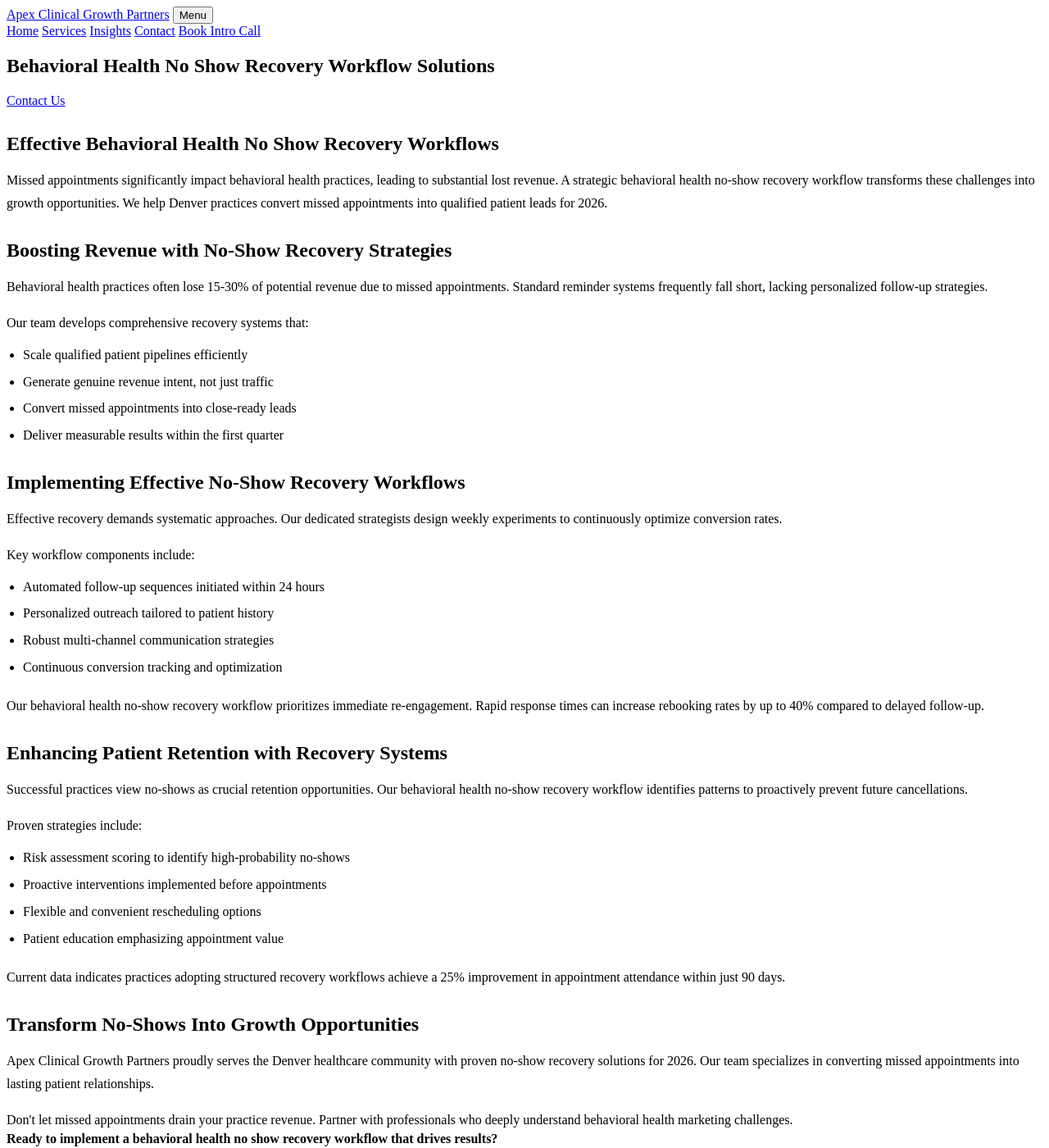
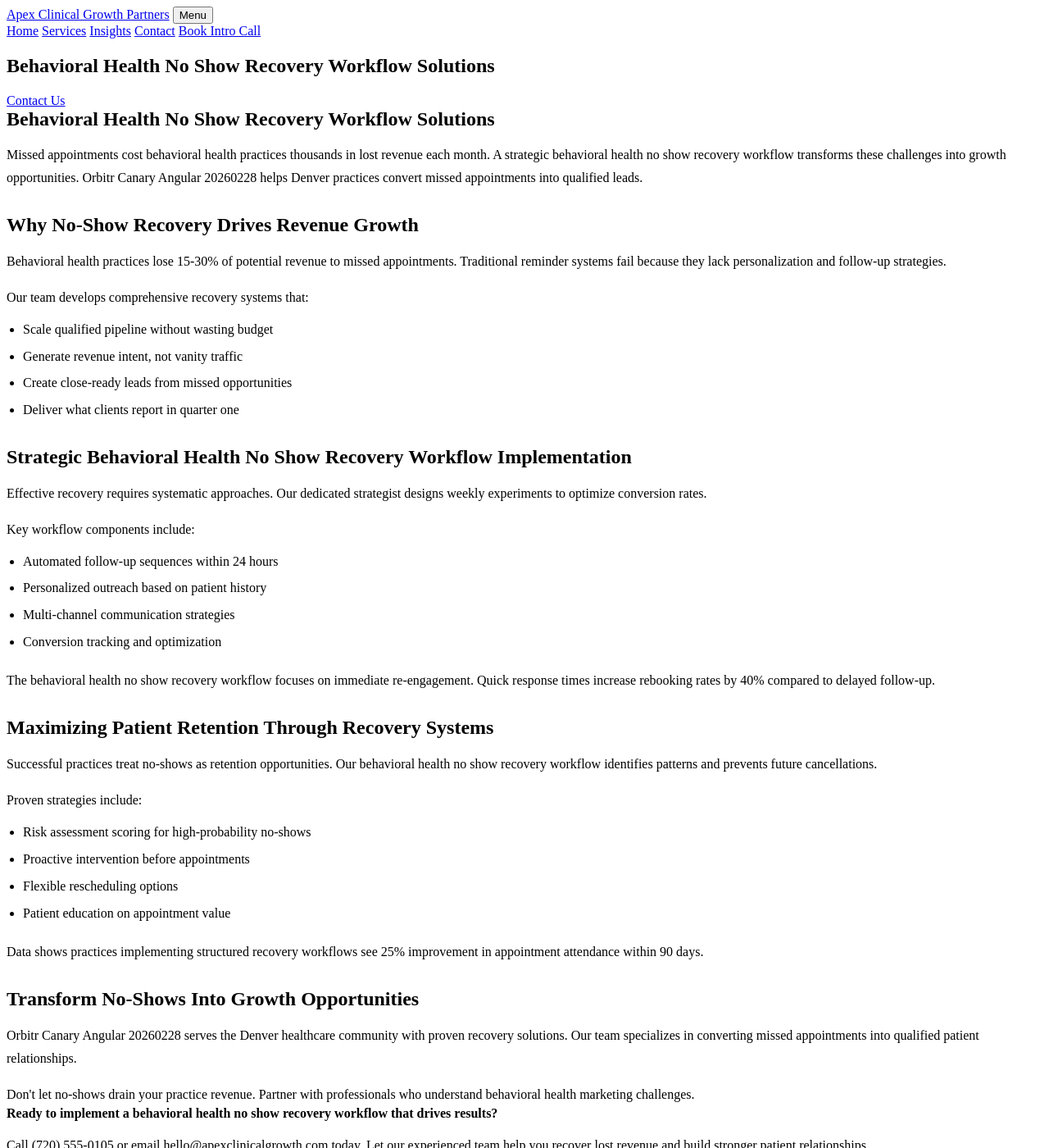
Before and after one commit to prjctlphbt/orbitr-canary-angular-20260228, a Jekyll site: the page angular-behavioral-noshow-20260228144655.html, which Jekyll copies as it is, in a window 1280 px wide and 1400 px high. Shown: the whole window at 82% size. Built offline with Jekyll 4.4.1, drawn with Linux system fonts in a browser that asks for light colours; some of the changed text lies outside the part shown.

Commit message:
Rollback: Revert changes to angular-behavioral-noshow-20260228144655.html

```diff
--- a/angular-behavioral-noshow-20260228144655.html
+++ b/angular-behavioral-noshow-20260228144655.html
@@ -4,7 +4,9 @@
 <head>
 <meta charset="utf-8"/>
 <meta content="width=device-width, initial-scale=1.0" name="viewport"/>
-<meta content="Optimize your behavioral health practice in 2026. Apex Clinical Growth Partners provides expert no-show recovery workflow solutions to reduce missed appointments, boost revenue, and improve patient retention." name="description"/>
+<meta content="Reduce missed appointments in behavioral health. Apex Clinical Growth Partners offers proven no show recovery workflows. Optimize your practice today.
+
+Characte" name="description"/>
 <title>Behavioral Health No Show Recovery Workflow Solutions</title>
 <style>
 
@@ -108,42 +110,42 @@
 </section>
 <section class="landing-content">
 <div class="container orbitr-generated-content">
-<h2>Effective Behavioral Health No Show Recovery Workflows</h2>
-<p>Missed appointments significantly impact behavioral health practices, leading to substantial lost revenue. A strategic behavioral health no-show recovery workflow transforms these challenges into growth opportunities. We help Denver practices convert missed appointments into qualified patient leads for 2026.</p>
-<h2>Boosting Revenue with No-Show Recovery Strategies</h2>
-<p>Behavioral health practices often lose 15-30% of potential revenue due to missed appointments. Standard reminder systems frequently fall short, lacking personalized follow-up strategies.</p>
+<h1>Behavioral Health No Show Recovery Workflow Solutions</h1>
+<p>Missed appointments cost behavioral health practices thousands in lost revenue each month. A strategic behavioral health no show recovery workflow transforms these challenges into growth opportunities. Orbitr Canary Angular 20260228 helps Denver practices convert missed appointments into qualified leads.</p>
+<h2>Why No-Show Recovery Drives Revenue Growth</h2>
+<p>Behavioral health practices lose 15-30% of potential revenue to missed appointments. Traditional reminder systems fail because they lack personalization and follow-up strategies.</p>
 <p>Our team develops comprehensive recovery systems that:</p>
 <ul>
-<li>Scale qualified patient pipelines efficiently</li>
-<li>Generate genuine revenue intent, not just traffic</li>
-<li>Convert missed appointments into close-ready leads</li>
-<li>Deliver measurable results within the first quarter</li>
+<li>Scale qualified pipeline without wasting budget</li>
+<li>Generate revenue intent, not vanity traffic</li>
+<li>Create close-ready leads from missed opportunities</li>
+<li>Deliver what clients report in quarter one</li>
 </ul>
-<h2>Implementing Effective No-Show Recovery Workflows</h2>
-<p>Effective recovery demands systematic approaches. Our dedicated strategists design weekly experiments to continuously optimize conversion rates.</p>
+<h2>Strategic Behavioral Health No Show Recovery Workflow Implementation</h2>
+<p>Effective recovery requires systematic approaches. Our dedicated strategist designs weekly experiments to optimize conversion rates.</p>
 <p>Key workflow components include:</p>
 <ul>
-<li>Automated follow-up sequences initiated within 24 hours</li>
-<li>Personalized outreach tailored to patient history</li>
-<li>Robust multi-channel communication strategies</li>
-<li>Continuous conversion tracking and optimization</li>
+<li>Automated follow-up sequences within 24 hours</li>
+<li>Personalized outreach based on patient history</li>
+<li>Multi-channel communication strategies</li>
+<li>Conversion tracking and optimization</li>
 </ul>
-<p>Our behavioral health no-show recovery workflow prioritizes immediate re-engagement. Rapid response times can increase rebooking rates by up to 40% compared to delayed follow-up.</p>
-<h2>Enhancing Patient Retention with Recovery Systems</h2>
-<p>Successful practices view no-shows as crucial retention opportunities. Our behavioral health no-show recovery workflow identifies patterns to proactively prevent future cancellations.</p>
+<p>The behavioral health no show recovery workflow focuses on immediate re-engagement. Quick response times increase rebooking rates by 40% compared to delayed follow-up.</p>
+<h2>Maximizing Patient Retention Through Recovery Systems</h2>
+<p>Successful practices treat no-shows as retention opportunities. Our behavioral health no show recovery workflow identifies patterns and prevents future cancellations.</p>
 <p>Proven strategies include:</p>
 <ul>
-<li>Risk assessment scoring to identify high-probability no-shows</li>
-<li>Proactive interventions implemented before appointments</li>
-<li>Flexible and convenient rescheduling options</li>
-<li>Patient education emphasizing appointment value</li>
+<li>Risk assessment scoring for high-probability no-shows</li>
+<li>Proactive intervention before appointments</li>
+<li>Flexible rescheduling options</li>
+<li>Patient education on appointment value</li>
 </ul>
-<p>Current data indicates practices adopting structured recovery workflows achieve a 25% improvement in appointment attendance within just 90 days.</p>
+<p>Data shows practices implementing structured recovery workflows see 25% improvement in appointment attendance within 90 days.</p>
 <h2>Transform No-Shows Into Growth Opportunities</h2>
-<p>Apex Clinical Growth Partners proudly serves the Denver healthcare community with proven no-show recovery solutions for 2026. Our team specializes in converting missed appointments into lasting patient relationships.</p>
-<p>Don't let missed appointments drain your practice revenue. Partner with professionals who deeply understand behavioral health marketing challenges.</p>
+<p>Orbitr Canary Angular 20260228 serves the Denver healthcare community with proven recovery solutions. Our team specializes in converting missed appointments into qualified patient relationships.</p>
+<p>Don't let no-shows drain your practice revenue. Partner with professionals who understand behavioral health marketing challenges.</p>
 <strong>Ready to implement a behavioral health no show recovery workflow that drives results?</strong>
-<p>Call (720) 555-0105 or email hello@apexclinicalgrowth.com today. Our experienced team is ready to help you recover lost revenue and build stronger patient relationships.</p>
+<p>Call (720) 555-0105 or email hello@apexclinicalgrowth.com today. Let our experienced team help you recover lost revenue and build stronger patient relationships.</p>
 </div>
 </section>
 <section class="landing-cta">
```
